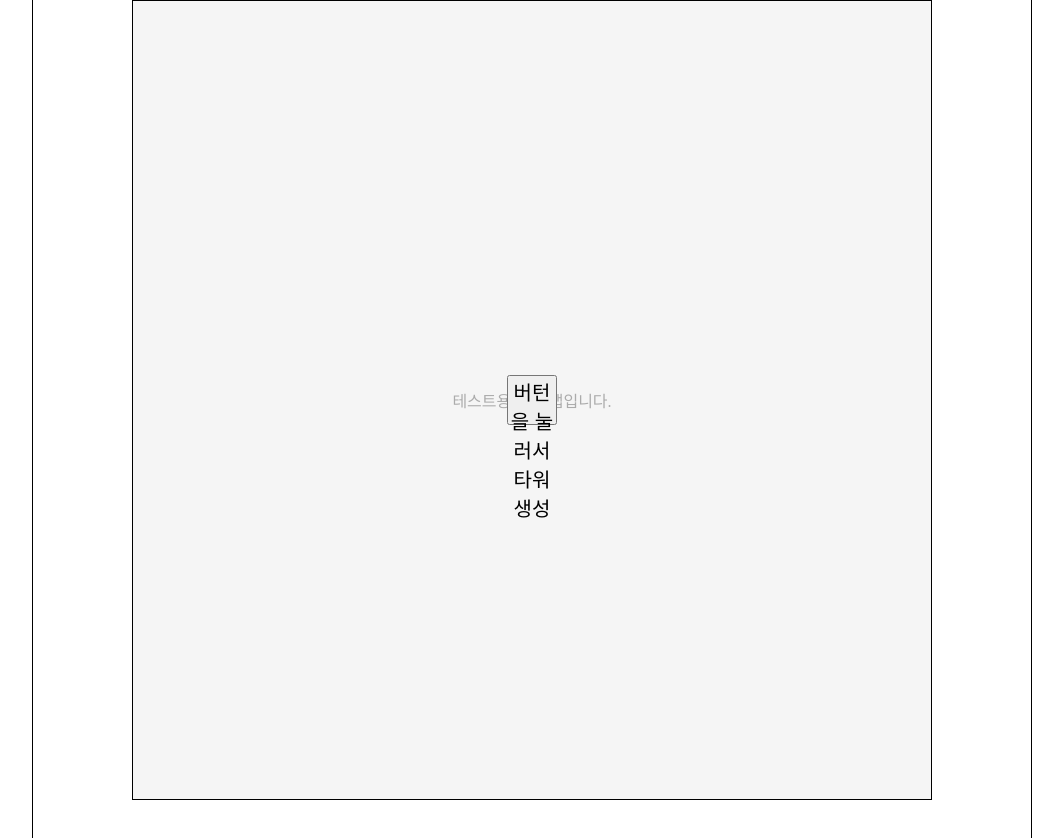
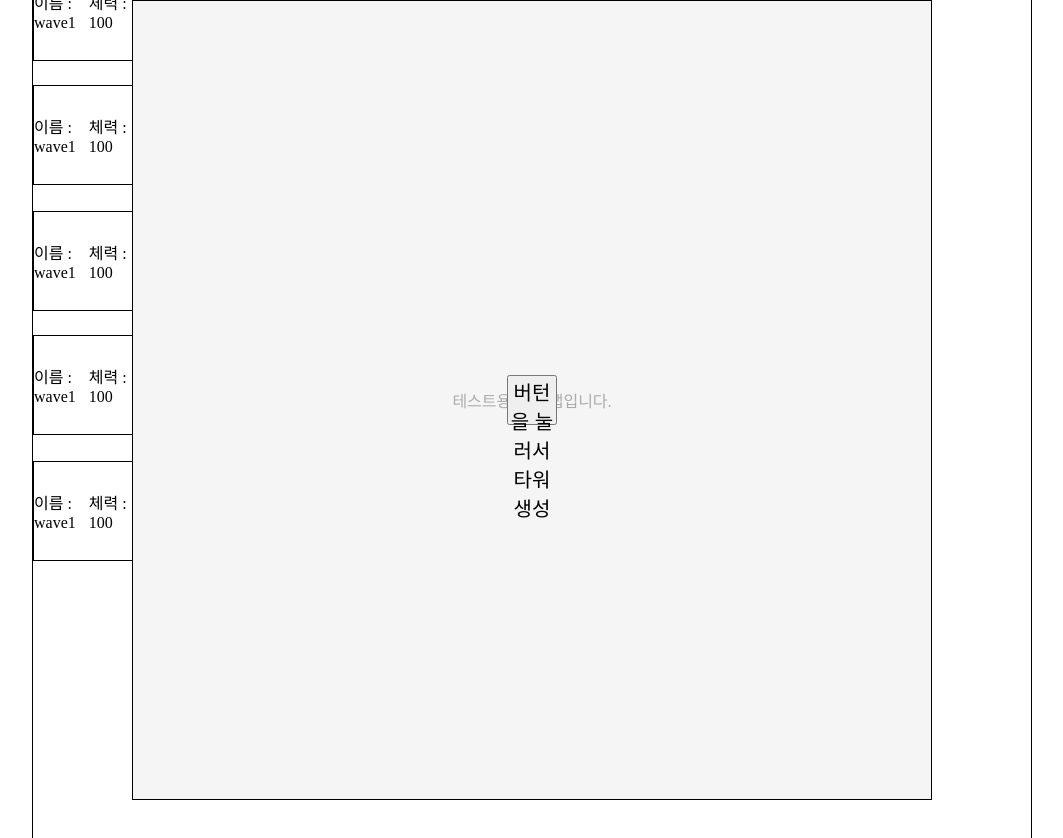
Before and after one commit to KimInteger/projectDefence, a React app: page / in a window 1280 px wide. Shown: the top 838 px of the page, without its empty margins (108-1171 px from the left). Built offline with nearby package versions, Linux system fonts and the light colour scheme.

Commit message:
feat | spawnMonster.tsx
useRef로 함수관리

```diff
--- a/frontend/src/app/spawnMonster.tsx
+++ b/frontend/src/app/spawnMonster.tsx
@@ -1,11 +1,23 @@
-import React from 'react';
+import React, { useEffect, useRef } from 'react';
 import { BasicMonsterProp } from '../interface/monster/basicMonsterInterface';
+import { monsterMoveToSquare } from '../module/lib/monsterMoveToSquare';
 
 const SpawnMonster: React.FC<BasicMonsterProp> = ({ hp, name }) => {
+  const monsterRef = useRef<HTMLDivElement>(null);
+
+  // 컴포넌트가 렌더링된 후에 몬스터가 자동으로 움직이게 하기
+  useEffect(() => {
+    if (monsterRef.current) {
+      monsterMoveToSquare(monsterRef.current);
+    }
+  }, []);
+
   return (
     <div
+      ref={monsterRef}
       className={name}
       style={{
+        position: 'absolute', // 위치 이동을 위해 absolute로 설정
         width: '100px',
         height: '100px',
         border: '1px solid black',
```
